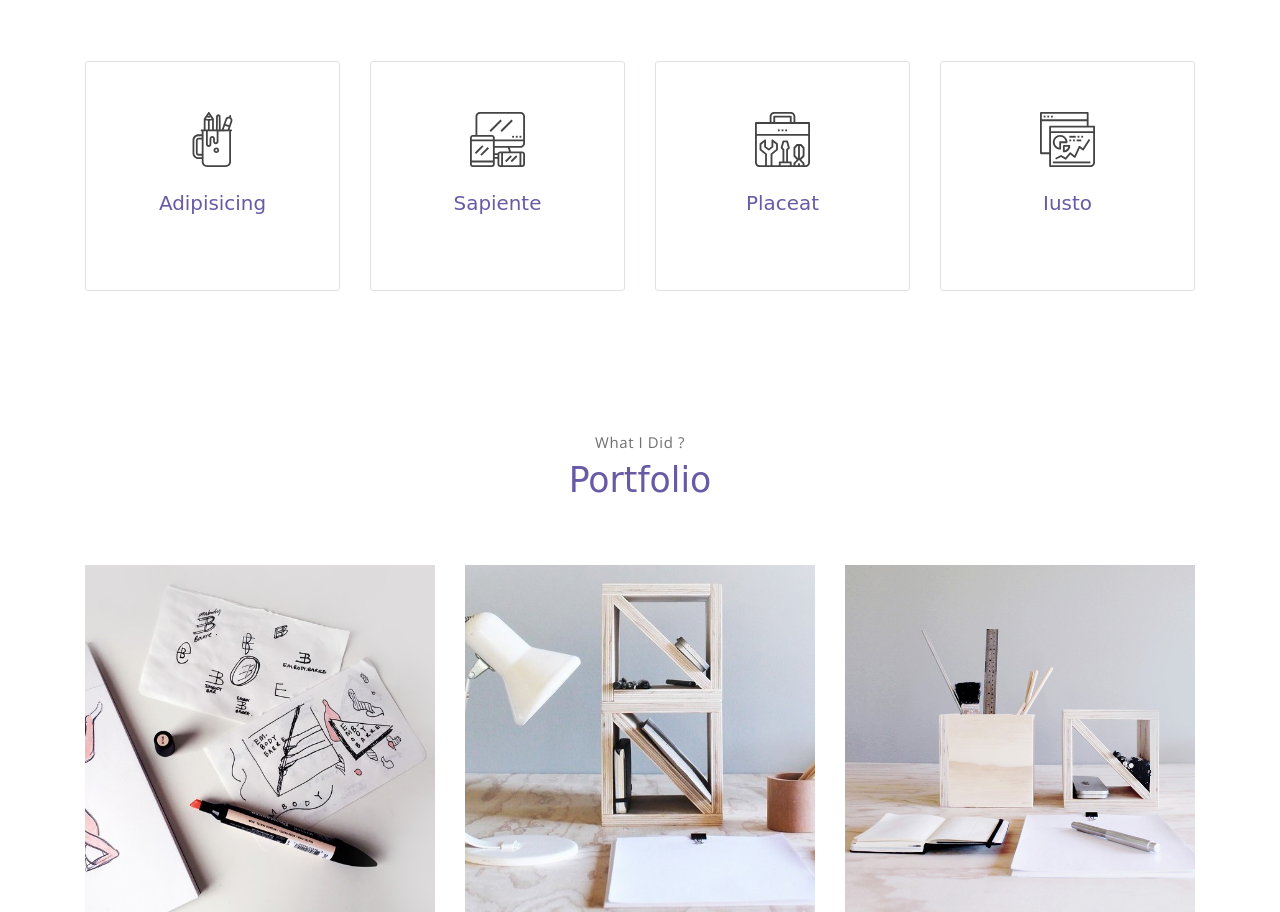
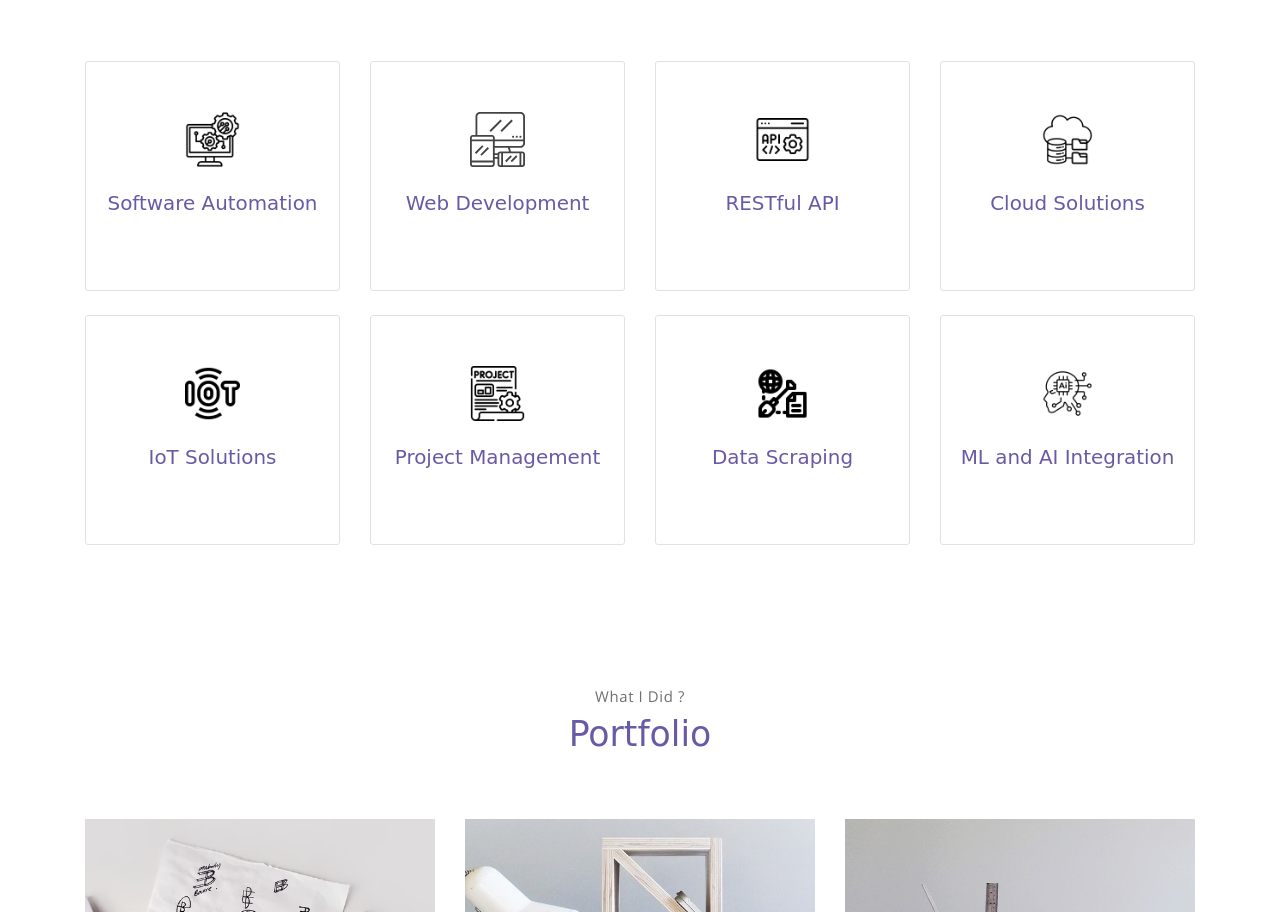
Before and after one commit to mustahidhasan/mustahid.github.io, a plain HTML site: page index.html in a window 1280 px wide. Shown: the part 1435-2347 px from the top of the page. Drawn offline with nearby package versions, Linux system fonts and the light colour scheme; a web font is replaced by a local one.

Commit message:
service done

```diff
--- a/index.html
+++ b/index.html
@@ -6,7 +6,7 @@
     <meta name="viewport" content="width=device-width, initial-scale=1, shrink-to-fit=no">
     <meta name="description" content="Start your development with Meyawo landing page.">
     <meta name="author" content="Devcrud">
-    <title>Meyawo Landing page | Free Bootstrap 4.3.x landing page</title>
+    <title>Mustahid Hasan</title>
     <!-- font icons -->
     <link rel="stylesheet" href="assets/vendors/themify-icons/css/themify-icons.css">
     <!-- Bootstrap + Meyawo main styles -->
@@ -107,12 +107,12 @@
                 <div class="col-md-6 col-lg-3">
                     <div class="service-card">
                         <div class="body">
-                            <img src="assets/imgs/pencil-case.svg"
+                            <img src="assets/imgs/computer-system.png"
                                 alt="Download free bootstrap 4 landing page, free boootstrap 4 templates, Download free bootstrap 4.1 landing page, free boootstrap 4.1.1 templates, meyawo Landing page"
                                 class="icon">
-                            <h6 class="title">Adipisicing</h6>
-                            <p class="subtitle">Labore velit culpa adipisci excepturi consequuntur itaque in nam
-                                molestias dolorem iste quod.</p>
+                            <h6 class="title">Software Automation</h6>
+                            <p class="subtitle">Leveraging tools like Python and Selenium to automate repetitive tasks
+                                and enhance operational efficiency.</p>
                         </div>
                     </div>
                 </div>
@@ -122,37 +122,87 @@
                             <img src="assets/imgs/responsive.svg"
                                 alt="Download free bootstrap 4 landing page, free boootstrap 4 templates, Download free bootstrap 4.1 landing page, free boootstrap 4.1.1 templates, meyawo Landing page"
                                 class="icon">
-                            <h6 class="title">Sapiente</h6>
-                            <p class="subtitle">Labore velit culpa adipisci excepturi consequuntur itaque in nam
-                                molestias dolorem iste quod.</p>
+                            <h6 class="title">Web Development</h6>
+                            <p class="subtitle">Building dynamic web applications using Django, focusing on creating
+                                user-friendly interfaces and robust back-end systems.</p>
                         </div>
                     </div>
                 </div>
                 <div class="col-md-6 col-lg-3">
                     <div class="service-card">
                         <div class="body">
-                            <img src="assets/imgs/toolbox.svg"
+                            <img src="assets/imgs/web-development.png"
                                 alt="Download free bootstrap 4 landing page, free boootstrap 4 templates, Download free bootstrap 4.1 landing page, free boootstrap 4.1.1 templates, meyawo Landing page"
                                 class="icon">
-                            <h6 class="title">Placeat</h6>
-                            <p class="subtitle">Labore velit culpa adipisci excepturi consequuntur itaque in nam
-                                molestias dolorem iste quod.</p>
+                            <h6 class="title">RESTful API</h6>
+                            <p class="subtitle"> Designing and implementing APIs for seamless communication between applications, ensuring data accessibility.
+                            </p>
                         </div>
                     </div>
                 </div>
                 <div class="col-md-6 col-lg-3">
                     <div class="service-card">
                         <div class="body">
-                            <img src="assets/imgs/analytics.svg"
+                            <img src="assets/imgs/cloud.png"
                                 alt="Download free bootstrap 4 landing page, free boootstrap 4 templates, Download free bootstrap 4.1 landing page, free boootstrap 4.1.1 templates, meyawo Landing page"
                                 class="icon">
-                            <h6 class="title">Iusto</h6>
-                            <p class="subtitle">Labore velit culpa adipisci excepturi consequuntur itaque in nam
-                                molestias dolorem iste quod.</p>
+                            <h6 class="title">Cloud Solutions</h6>
+                            <p class="subtitle">Utilizing AWS services to develop scalable, cloud-based systems that
+                                enhance flexibility and reduce infrastructure costs.</p>
                         </div>
                     </div>
                 </div>
-            </div><!-- end of row -->
+            </div><!-- end of row 1 -->
+            <br>
+            <div class="row">
+                <div class="col-md-6 col-lg-3">
+                    <div class="service-card">
+                        <div class="body">
+                            <img src="assets/imgs/iot.png"
+                                alt="Download free bootstrap 4 landing page, free boootstrap 4 templates, Download free bootstrap 4.1 landing page, free boootstrap 4.1.1 templates, meyawo Landing page"
+                                class="icon">
+                            <h6 class="title">IoT Solutions</h6>
+                            <p class="subtitle">Developing software for IoT applications to enable efficient data collection and processing.</p>
+                        </div>
+                    </div>
+                </div>
+                <div class="col-md-6 col-lg-3">
+                    <div class="service-card">
+                        <div class="body">
+                            <img src="assets/imgs/project.png"
+                                alt="Download free bootstrap 4 landing page, free boootstrap 4 templates, Download free bootstrap 4.1 landing page, free boootstrap 4.1.1 templates, meyawo Landing page"
+                                class="icon">
+                            <h6 class="title">Project Management</h6>
+                            <p class="subtitle">Employing Jira for effective project tracking and collaboration,
+                                ensuring timely delivery of high-quality software solutions.</p>
+                        </div>
+                    </div>
+                </div>
+                <div class="col-md-6 col-lg-3">
+                    <div class="service-card">
+                        <div class="body">
+                            <img src="assets/imgs/scraping.png"
+                                alt="Download free bootstrap 4 landing page, free boootstrap 4 templates, Download free bootstrap 4.1 landing page, free boootstrap 4.1.1 templates, meyawo Landing page"
+                                class="icon">
+                            <h6 class="title">Data Scraping</h6>
+                            <p class="subtitle">Automating data collection from online sources using Python-selenium-bs4, Docker, dynamodb, prisma, apollo
+                                for efficient processing.</p>
+                        </div>
+                    </div>
+                </div>
+                <div class="col-md-6 col-lg-3">
+                    <div class="service-card">
+                        <div class="body">
+                            <img src="assets/imgs/electronic-accessory.png"
+                                alt="Download free bootstrap 4 landing page, free boootstrap 4 templates, Download free bootstrap 4.1 landing page, free boootstrap 4.1.1 templates, meyawo Landing page"
+                                class="icon">
+                            <h6 class="title">ML and AI Integration</h6>
+                            <p class="subtitle">Developing applications that utilize machine learning and NLP techniques
+                                to enhance functionality.</p>
+                        </div>
+                    </div>
+                </div>
+            </div><!-- end of row 2 -->
         </div>
     </section><!-- end of service section -->
 
```
Also changed, not shown: assets/imgs/cloud.png (added), assets/imgs/computer-system.png (added), assets/imgs/electronic-accessory.png (added), assets/imgs/iot.png (added), assets/imgs/project.png (added), assets/imgs/scraping.png (added), assets/imgs/web-development.png (added).
